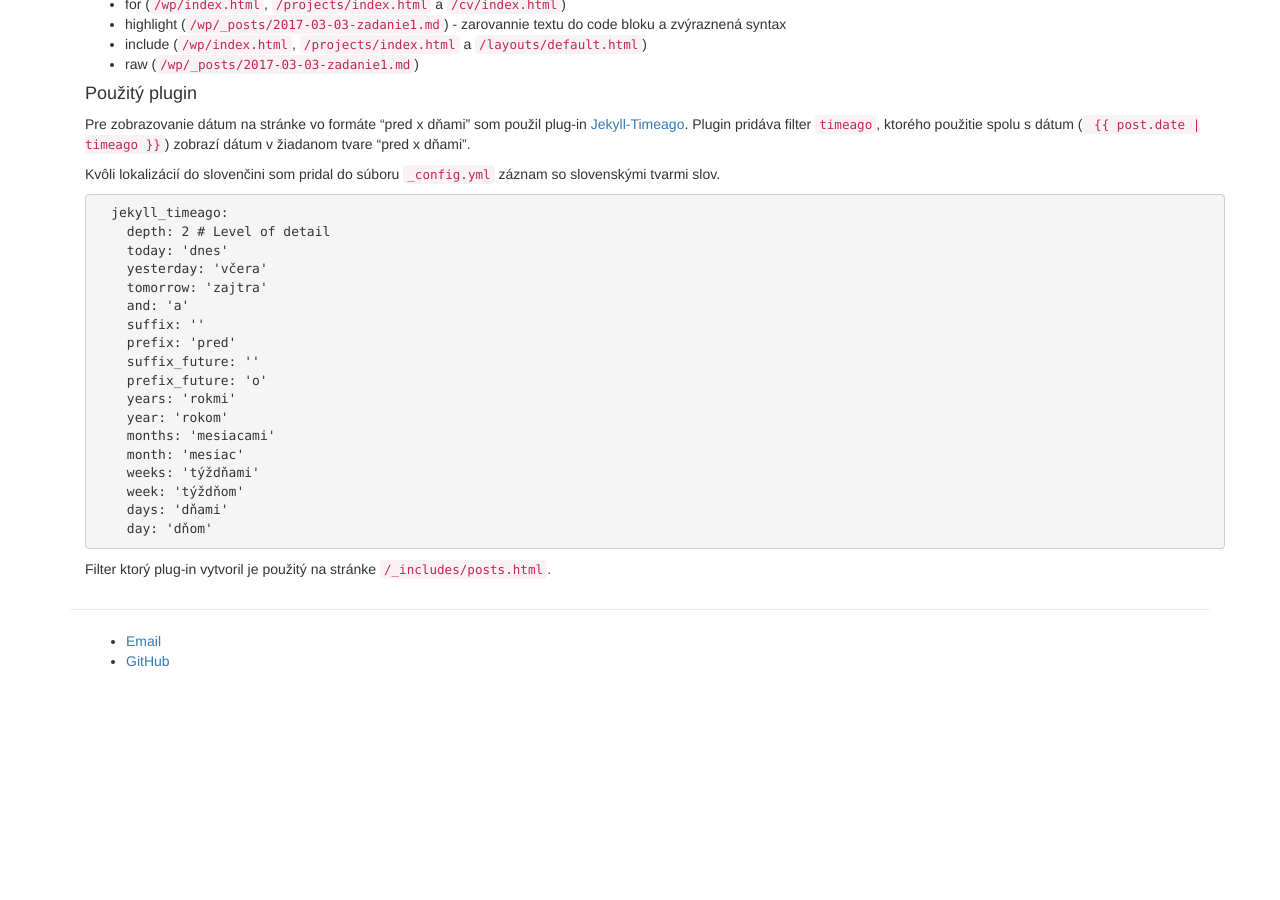
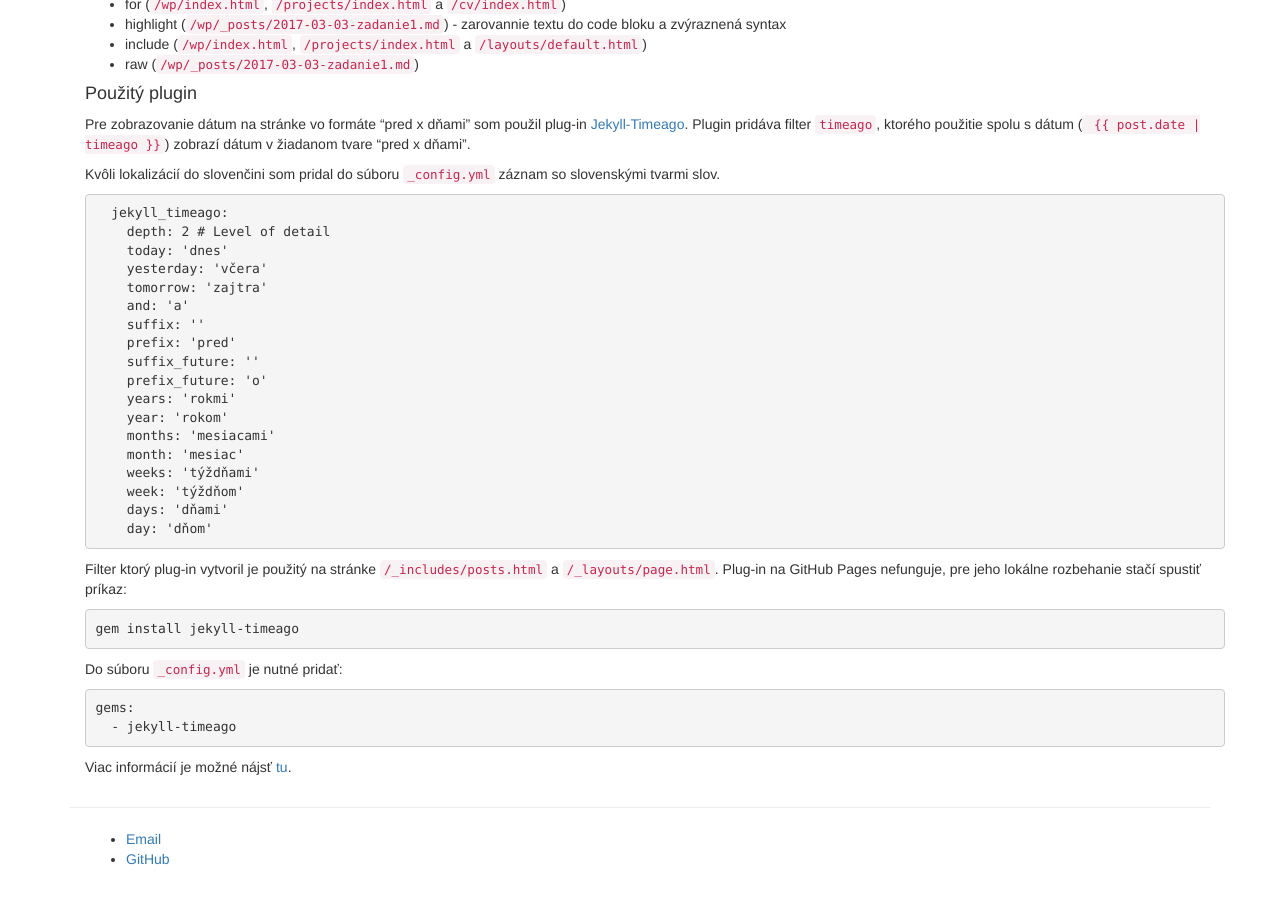
Before and after one commit to martinhaus/martinhaus.github.io, a Jekyll site: the page built from wp/_posts/2017-03-03-zadanie1.md, in a window 1280 px wide and 900 px high, scrolled down 1344 px. Built offline with Jekyll 4.4.1, drawn with Linux system fonts in a browser that asks for light colours; before the commit the page ends 2046 px from its top, so only the background shows below that; some of the changed text lies outside the part shown.

Commit message:
Changes in css and WP plugin page

```diff
--- a/_includes/posts.html
+++ b/_includes/posts.html
@@ -1,4 +1,4 @@
-<div class="col-md-6">
+<div class="overwiev">
   <h3><a href="{{ post.url }}" title="{{ post.title }}"> {{ post.title }}</a></h3>
   <small class="">{{ post.date | date_to_string }}</small>
   <small class="">{{ post.date | timeago }}</small>
--- a/css/main.css
+++ b/css/main.css
@@ -14,4 +14,9 @@
 
 .edit-date {
   margin-top: 50px;
+  display: block;
 }
+
+.overwiev {
+  width: 50%;
+}
--- a/wp/_posts/2017-03-03-zadanie1.md
+++ b/wp/_posts/2017-03-03-zadanie1.md
@@ -98,4 +98,17 @@ Kvôli lokalizácií do slovenčini som pridal do súboru `_config.yml` záznam
     day: 'dňom'
 {% endhighlight %}
 
-Filter ktorý plug-in vytvoril je použitý na stránke `/_includes/posts.html`.
+Filter ktorý plug-in vytvoril je použitý na stránke `/_includes/posts.html` a `/_layouts/page.html`.
+Plug-in na GitHub Pages nefunguje, pre jeho lokálne rozbehanie stačí spustiť príkaz:
+
+{% highlight bash %}
+gem install jekyll-timeago
+{% endhighlight %}
+
+Do súboru `_config.yml` je nutné pridať:
+{% highlight yml %}
+gems:
+  - jekyll-timeago
+{% endhighlight %}
+
+Viac informácií je možné nájsť [tu](https://github.com/markets/jekyll-timeago).
```
